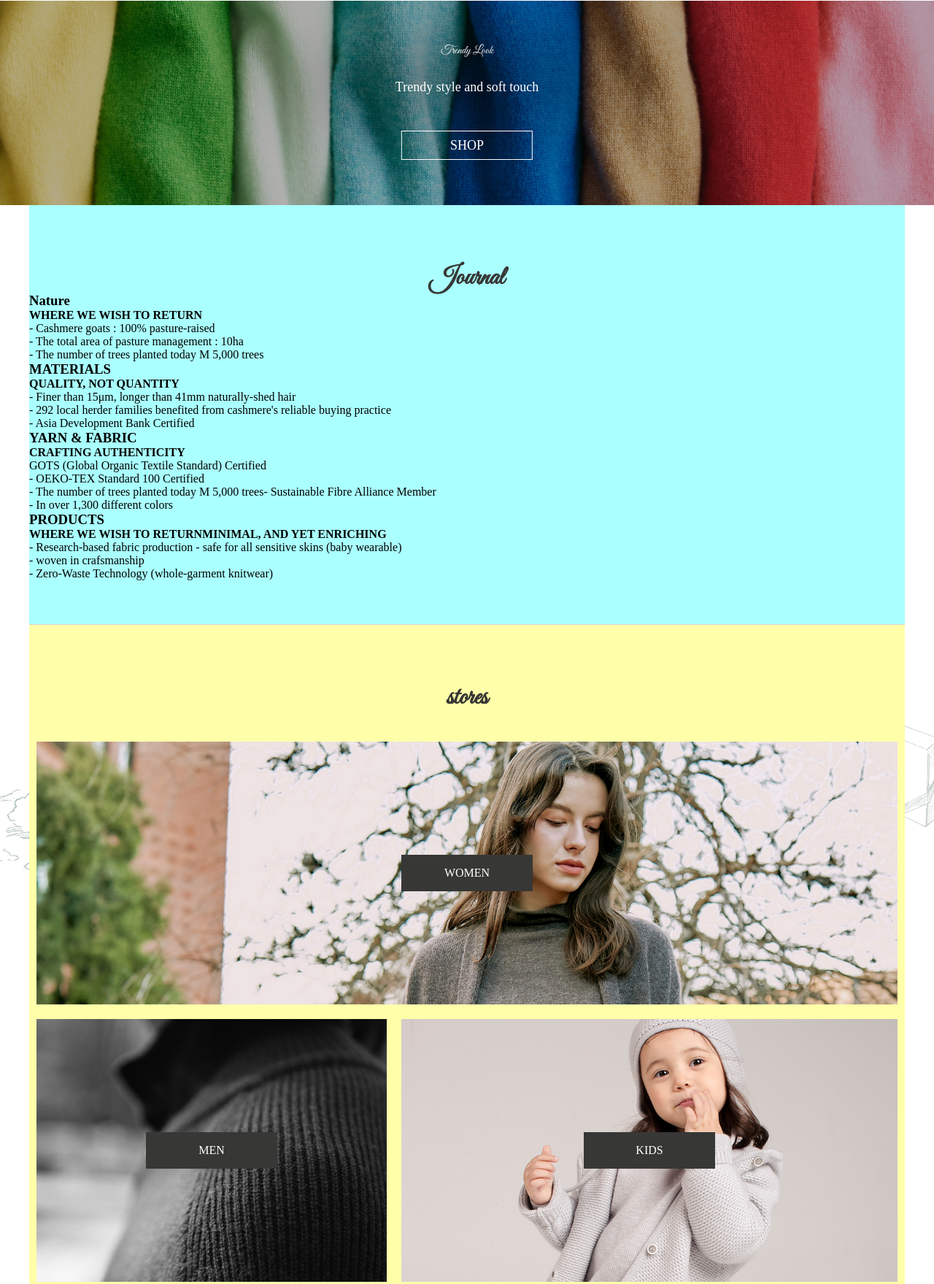
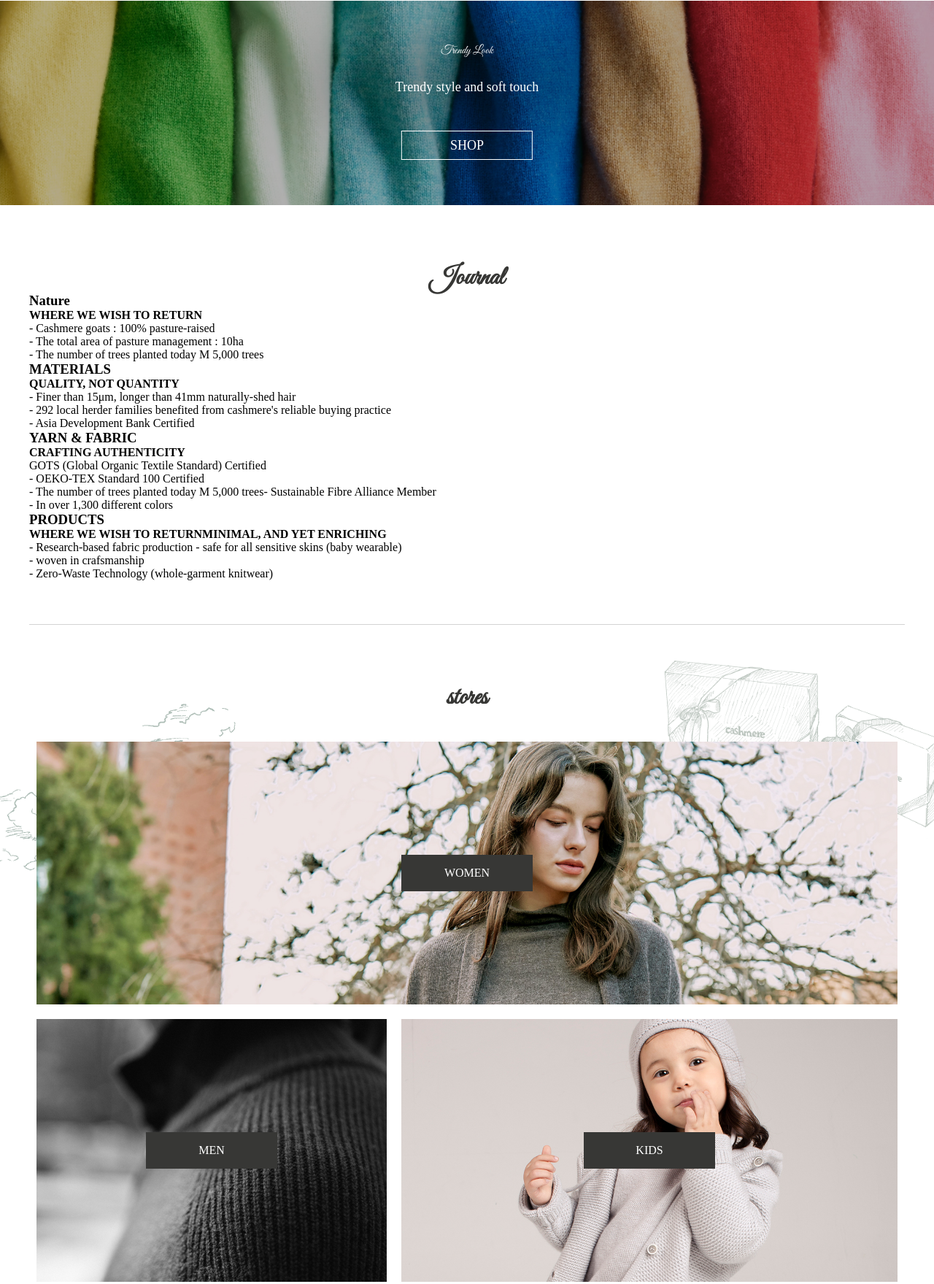
Before and after one commit to hwangdanbee/cashmere, a plain HTML site: page index.html in a window 1280 px wide. Shown: the part 2122-3881 px from the top of the page at 73% size. Drawn offline with nearby package versions, Linux system fonts and the light colour scheme.

Commit message:
chasmere

```diff
--- a/css/index.css
+++ b/css/index.css
@@ -112,8 +112,8 @@ width: calc(100% / 3); padding: 0 10px;
 
 #cont_02 article{width: 1200px; margin: 0 auto; padding: 80px 0 60px;}
 
-#cont_02 article:nth-child(1){background: #aaffff;}
-#cont_02 article:nth-child(2){background: #ffffaa; border-top: 1px solid #d3d3d3;}
+#cont_02 article:nth-child(1){}
+#cont_02 article:nth-child(2){border-top: 1px solid #d3d3d3;}
 
 #cont_02 article .title{}
 #cont_02 article .title h2{font-size: 36px; color:#373735; line-height: 40px; text-align: center;}
```
